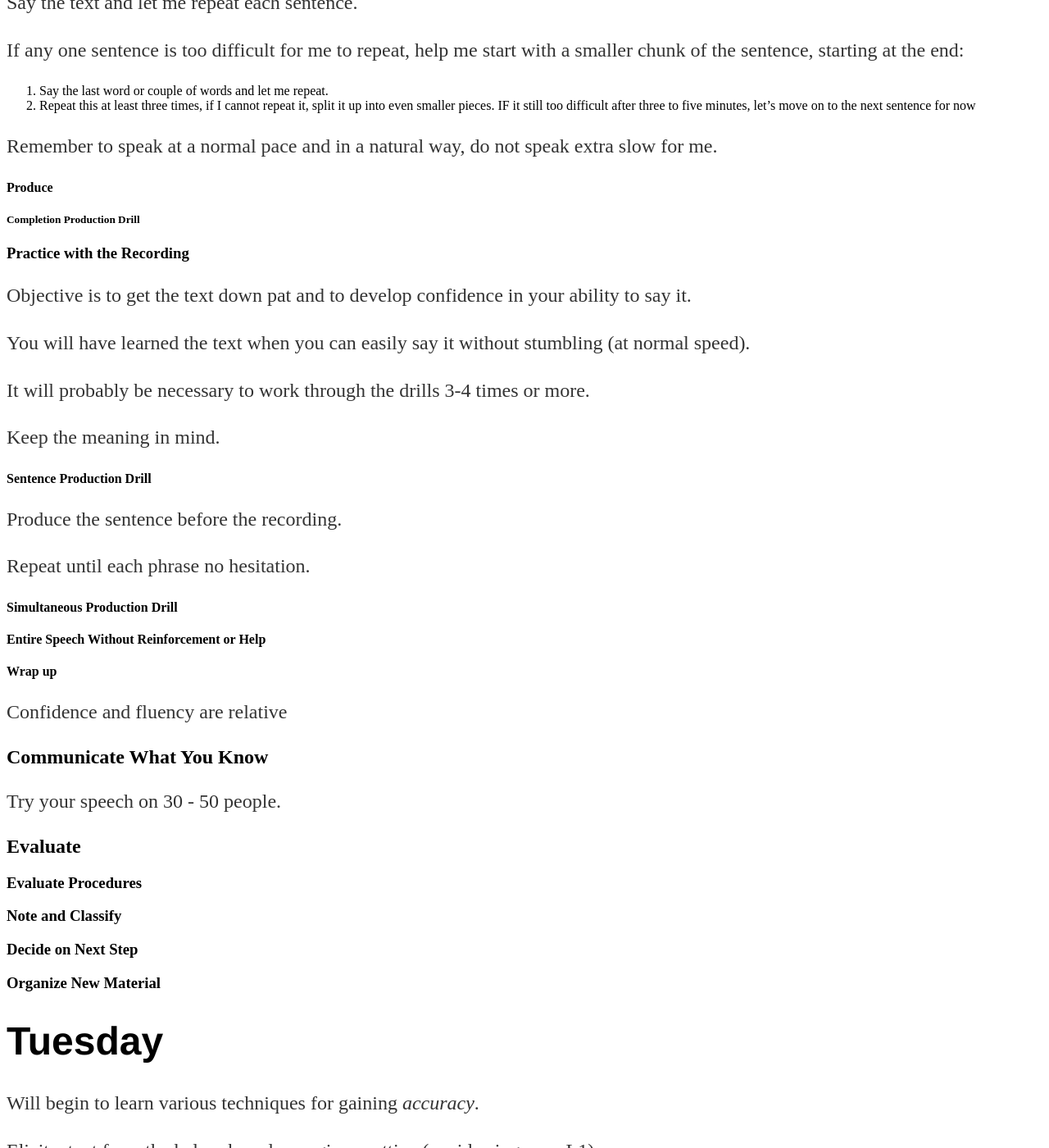
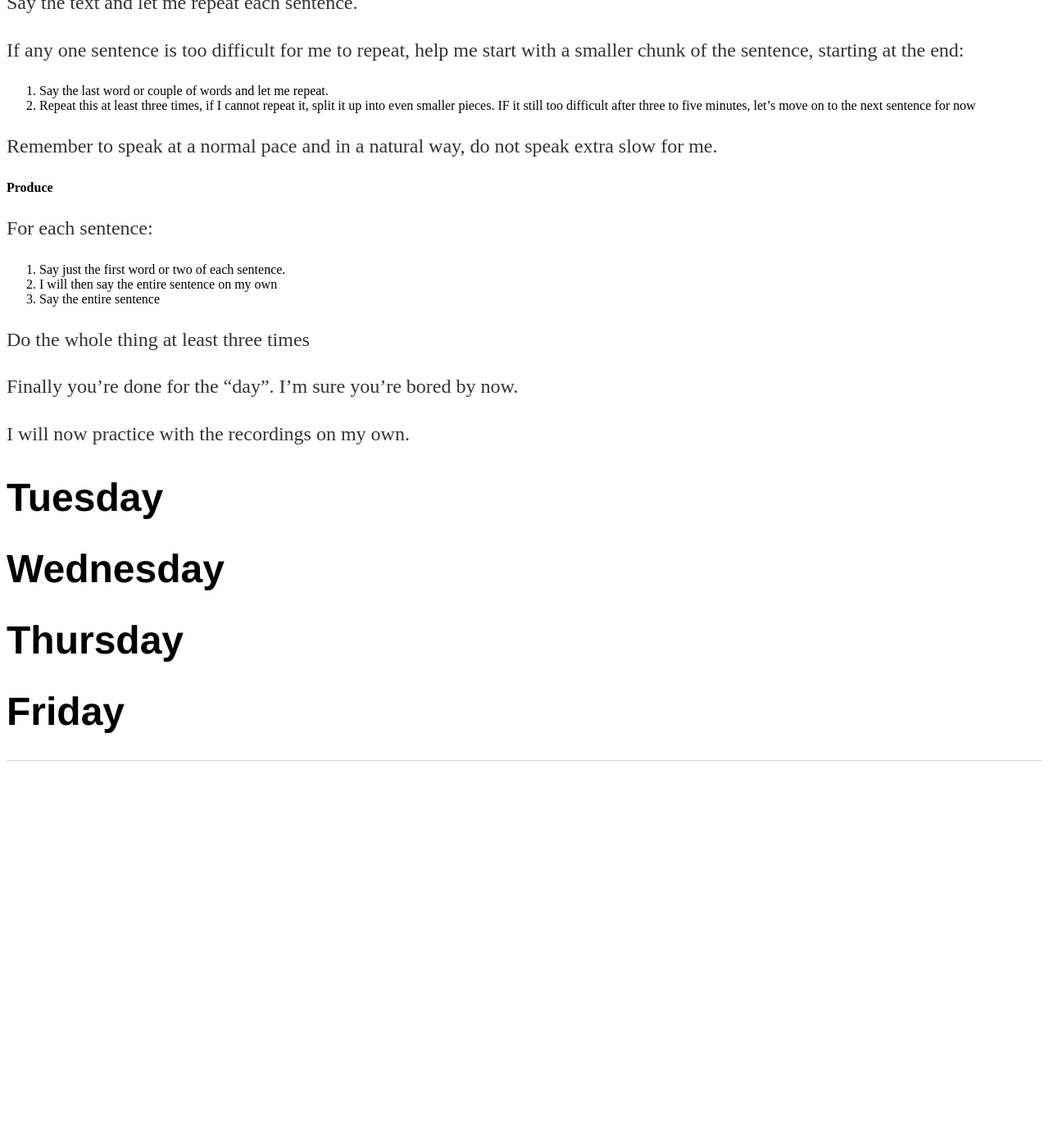
Before and after one commit to nczempin/ll, a Jekyll site: the page built from lamp-helper.md, in a window 1280 px wide and 1400 px high, scrolled down 1811 px. Shown: the whole window at 82% size. Built offline with Jekyll 4.4.1, drawn with Linux system fonts in a browser that asks for light colours; after the commit the page ends 2747 px from its top, so only the background shows below that; some of the changed text lies outside the part shown.

Commit message:
Update lamp-helper.md

```diff
--- a/lamp-helper.md
+++ b/lamp-helper.md
@@ -83,74 +83,19 @@ If any one sentence is too difficult for me to repeat, help me start with a smal
 
 Remember to speak at a normal pace and in a natural way, do not speak extra slow for me.
 #### Produce
+For each sentence:
+1. Say just the first word or two of each sentence.
+2. I will then say the entire sentence on my own
+3. Say the entire sentence
 
-##### Completion Production Drill
+Do the whole thing at least three times
 
-### Practice with the Recording
+Finally you're done for the "day". I'm sure you're bored by now.
 
-Objective is to get the text down pat and to develop confidence in your ability to say it.
-
-You will have learned the text when you can easily say it without stumbling (at normal speed).
-
-It will probably be necessary to work through the drills 3-4 times or more.
-
-Keep the meaning in mind.
-
-#### Sentence Production Drill
-Produce the sentence before the recording.
-
-Repeat until each phrase no hesitation.
-
-#### Simultaneous Production Drill
-
-#### Entire Speech Without Reinforcement or Help
-
-#### Wrap up
-
-Confidence and fluency are relative
-
-## Communicate What You Know
-
-Try your speech on 30 - 50 people.
-
-## Evaluate
-
-### Evaluate Procedures
-
-### Note and Classify
-
-### Decide on Next Step
-
-### Organize New Material
+I will now practice with the recordings on my own.
 
 # Tuesday<a name="Tuesday"/>
 
-Will begin to learn various techniques for gaining *accuracy*.
-
-Elicit a text from the helper based on a given *setting* (avoid using your L1).
-
-## Obtain the Text
-
-### Describe the setting
-Two people
-#### Greeting
-#### Expand on "I want to learn to speak (the language)"
-#### "This all I can say"
-#### How to thank someone
-#### What to say when you want to leave after talking
-
 # Wednesday<a name="Wednesday"/>
-Now you know how to initiate and terminate a conversation.
-
-The opening and closing of conversations will remain fairly constant; the body will has unlimited options.
-
-Now you will learn how to say something about yourself.
-
-Plus a new drill called Pronunciation Substitution Drill
-
 # Thursday<a name="Thursday"/>
-
-Today you will begin to use "helping questions" (interrogatives) in the target language.
-
-Differential Pronunciation and Differential Structure drills
 # Friday<a name="Friday"/>
```
Also changed, not shown: other parts of lamp-helper.md (+1 -1 lines).
